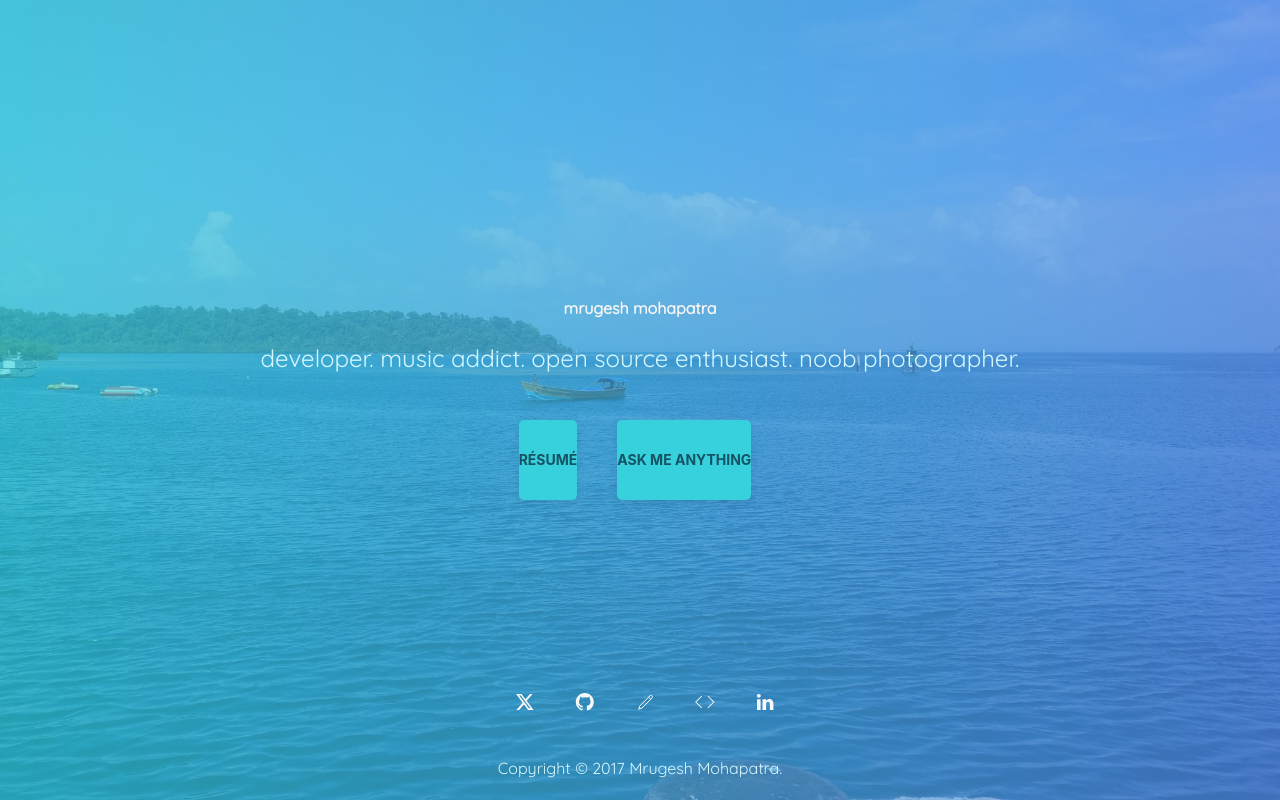
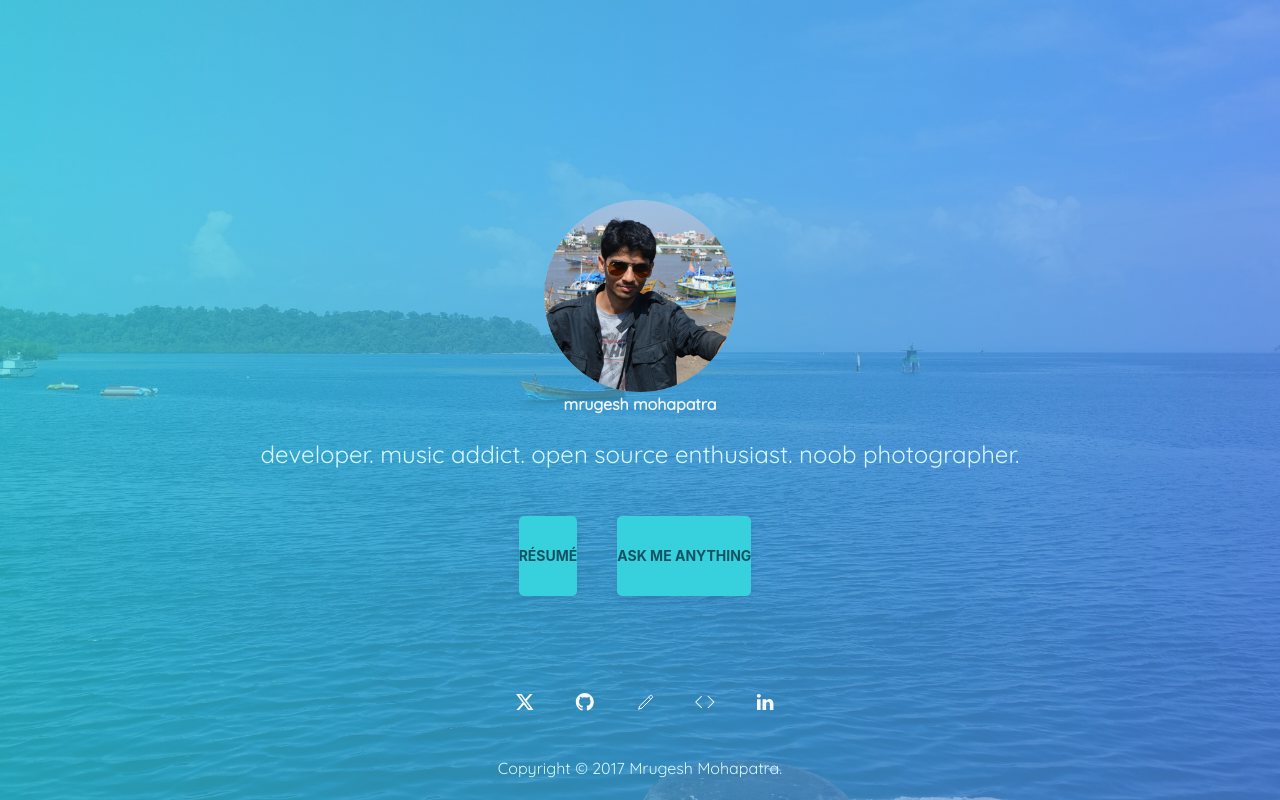
Before and after one commit to raisedadead/portfolio, a React (Create React App) app: page / in a window 1280 px wide. Built offline with nearby package versions, Linux system fonts and the light colour scheme.

Commit message:
feat: add profile image

```diff
--- a/src/containers/Home.js
+++ b/src/containers/Home.js
@@ -1,5 +1,11 @@
 import React, { Component } from 'react'
-import { MainNav, Footer, Background, StylesHelper } from '../components'
+import {
+  MainNav,
+  Footer,
+  Background,
+  StylesHelper,
+  ImageLoader
+} from '../components'
 
 import HomeContent from './HomeContent'
 
@@ -13,8 +19,7 @@ const mainContainer = StylesHelper(
 const content = StylesHelper('uk-position-center', 'uk-text-center')
 
 const contentSyles = {
-  width: '75vw',
-  height: '50vh',
+  width: '60vw',
   display: 'flex',
   flexDirection: 'column',
   justifyContent: 'center',
@@ -32,6 +37,9 @@ export default class Home extends Component {
           }}
         />
         <div style={contentSyles} className={content}>
+          <div style={{ width: '25%', height: '25%' }}>
+            <ImageLoader src="assets/images/profile.png" alt="profile image" />
+          </div>
           <HomeContent />
           <MainNav />
         </div>
```
Also changed, not shown: public/assets/images/profile.png (added).
